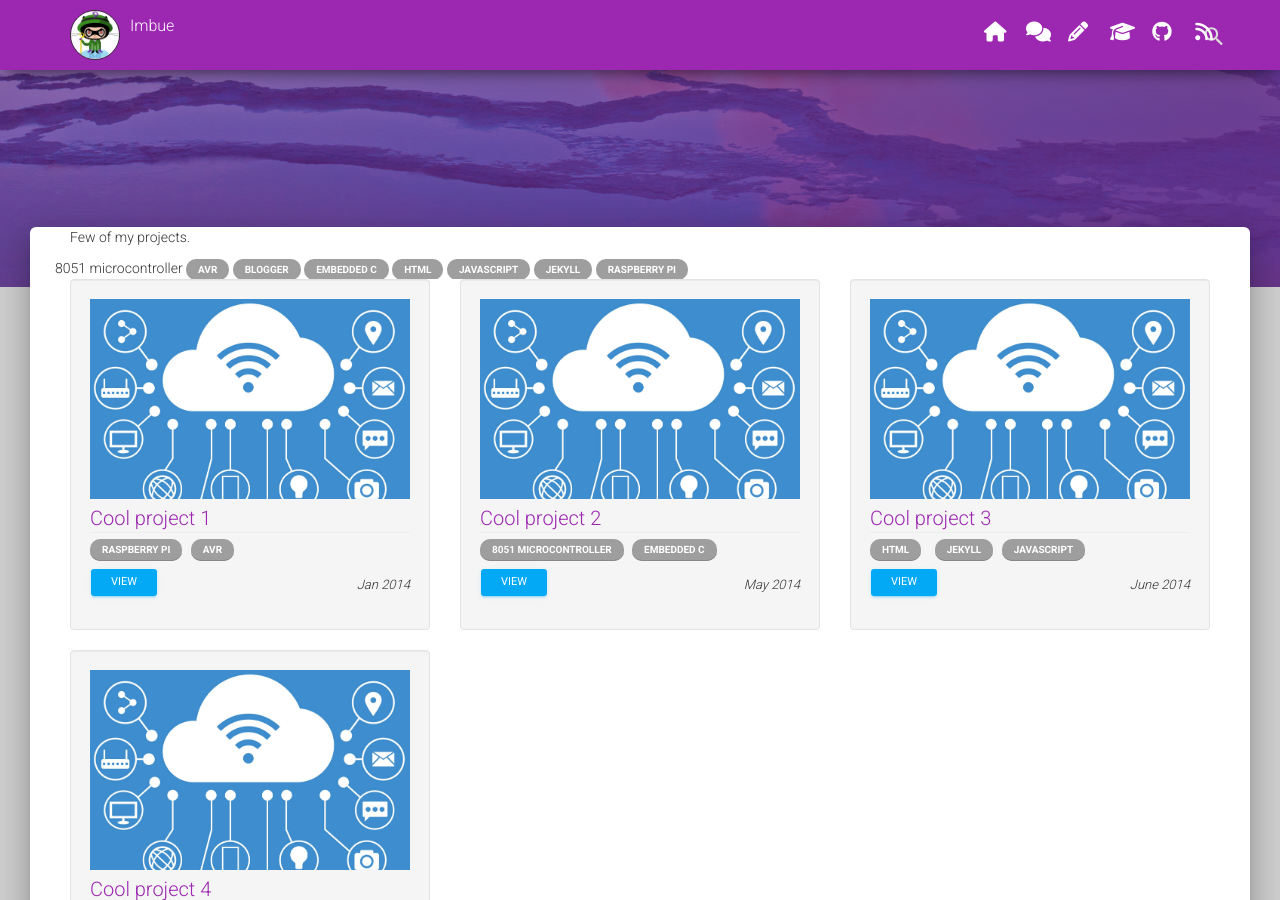
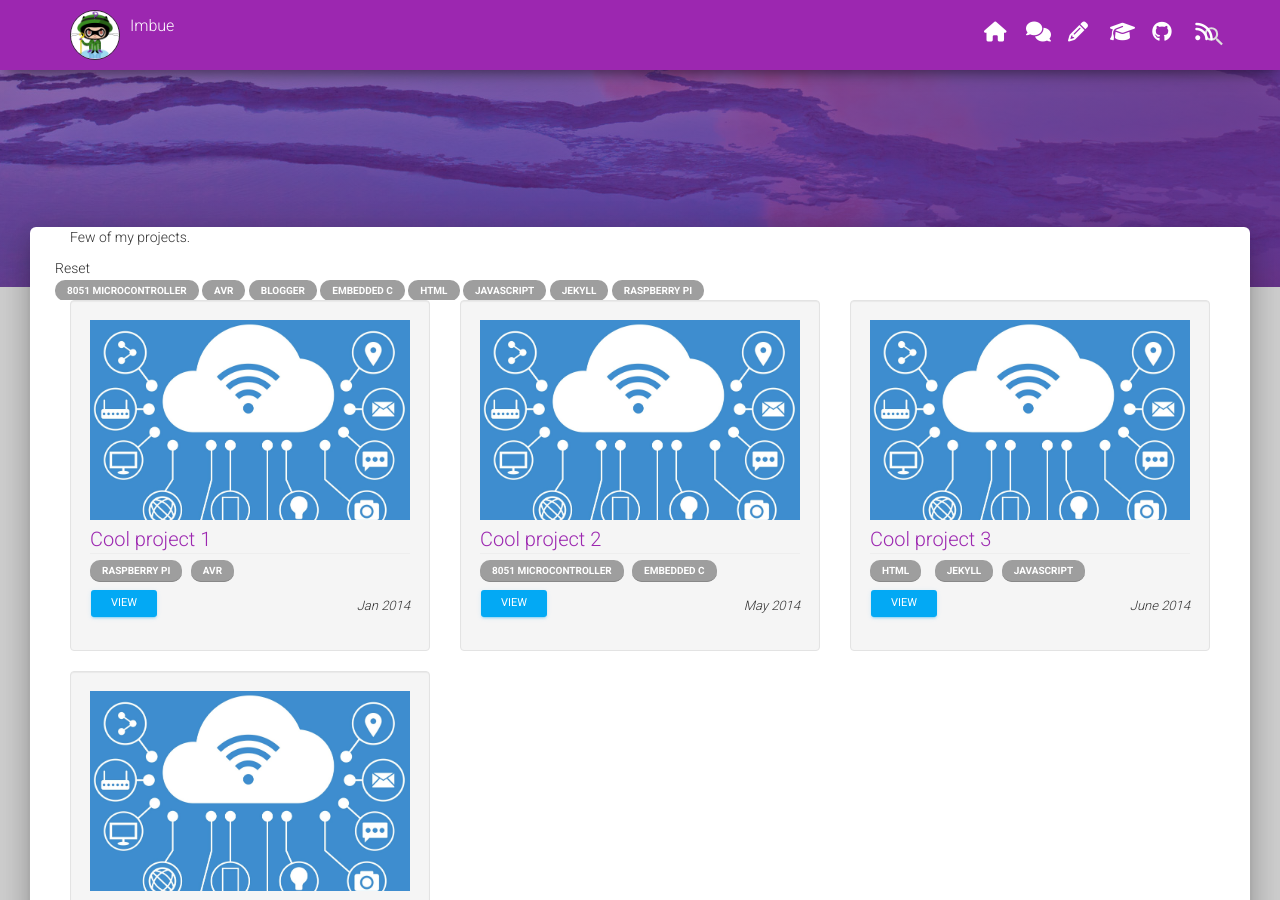
Before and after one commit to tip4programs/imbue, a Jekyll site: the page built from projects.md, in a window 1280 px wide and 900 px high, scrolled down 523 px. Built offline with Jekyll 4.4.1, drawn with Linux system fonts in a browser that asks for light colours; nearby versions of some CDN libraries.

Commit message:
Update project_tags.html

```diff
--- a/_includes/project_tags.html
+++ b/_includes/project_tags.html
@@ -1,7 +1,8 @@
 {% if site.enableTags ==  true %}
 	<!-- <div id="tag-filter" class="col-md-12 col-xs-12 tag-group">
 		<span class="label tag-filter tag-cloud all">Reset</span> -->
-        <ul class="taggs"
+        <span class="taggs">Reset</span>
+        <ul class="taggs">
         {% assign tagarray = site.tagarray %}
         {% for project in site.data.projects %}
             {% for tag in project.tags %}
```
